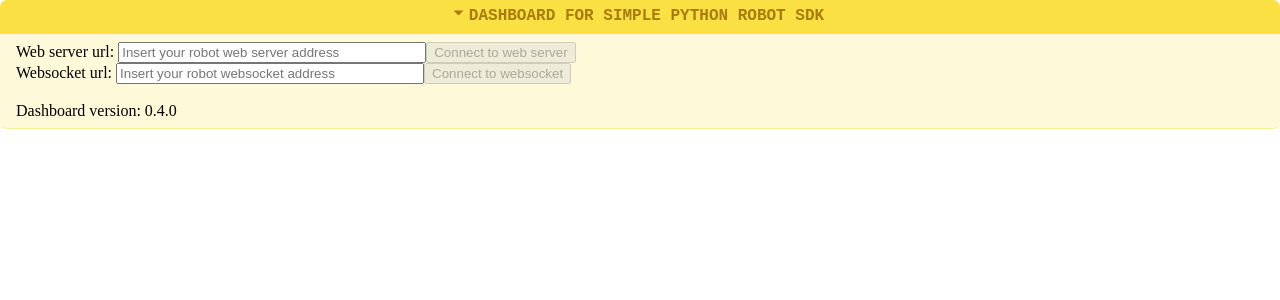
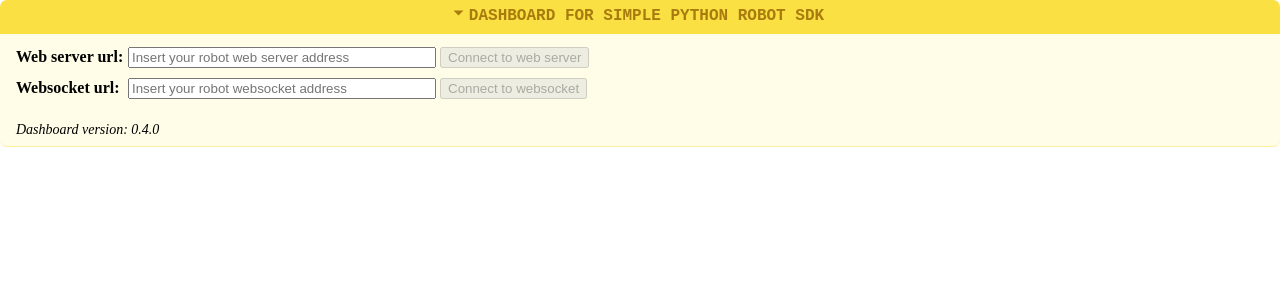
Before and after one commit to vellons/SimplePYBotDashboard, a Vue app: page / in a window 1280 px wide. Shown: the top 300 px of the page. Built offline with nearby package versions, Linux system fonts and the light colour scheme; what @meforma/vue-toaster would draw is missing.

Commit message:
Better UI

```diff
--- a/src/App.vue
+++ b/src/App.vue
@@ -13,8 +13,9 @@
       </template>
       <template #default>
         <ServomotorsGroup
-          v-if="!loadingRobotConfig && robotConfigAvailable && robotConfig.motors" :config="robotConfig.motors"
-          :motorStatus="lastWebSocketResponse.motors ? lastWebSocketResponse.motors : []" :webServerUrl="webServerUrl"/>
+            v-if="!loadingRobotConfig && robotConfigAvailable && robotConfig.motors" :config="robotConfig.motors"
+            :motorStatus="lastWebSocketResponse.motors ? lastWebSocketResponse.motors : []"
+            :webServerUrl="webServerUrl"/>
       </template>
     </CollapsibleBlock>
 
@@ -34,7 +35,7 @@
         id="configurations" class="home-collapse"
         :toggle-text="(!loadingRobotConfig && robotConfigAvailable) ? 'Configurations' : 'Dashboard for Simple Python Robot SDK'">
       <div>
-        <label for="web-server-url">Web server url: </label>
+        <label for="web-server-url" class="server-label">Web server url:</label>
         <input type="text" id="web-server-url" v-model="webServerUrl" class="server-input"
                placeholder="Insert your robot web server address" :disabled="robotConfigAvailable"/>
         <button v-if="!robotConfigAvailable" @click="connectToWebServer" :disabled="webServerUrl === ''"
@@ -45,10 +46,11 @@
           Close dashboard
         </button>
         <br/>
-        <label for="web-socket-url">Websocket url: </label>
+        <label for="web-socket-url" class="server-label">Websocket url:</label>
         <input type="text" id="web-socket-url" v-model="webSocketUrl" class="server-input"
                placeholder="Insert your robot websocket address" :disabled="webSocket !== null"/>
-        <button v-if="webSocket === null" @click="connectToWebSocket" :disabled="webSocketUrl === ''" class="main-button">
+        <button v-if="webSocket === null" @click="connectToWebSocket" :disabled="webSocketUrl === ''"
+                class="main-button">
           Connect to websocket
         </button>
         <button v-else @click="closeWebSocket" class="main-button">
@@ -61,7 +63,7 @@
       </div>
 
       <br>
-      <div>
+      <div class="version-label">
         Dashboard version: {{ appVersion }} <span v-if="commitSha" @click="setAllCommitSha">- {{ commitSha }}</span>
       </div>
     </CollapsibleBlock>
@@ -205,14 +207,27 @@ export default {
 
 <style scoped>
 .home-collapse {
-  margin-bottom: 15px;
+  margin-bottom: 12px;
+}
+
+.server-label {
+  min-width: 110px;
+  display: inline-block;
+  font-weight: bold;
 }
 
 .server-input {
   min-width: 300px;
+  margin: 5px 2px;
 }
 
 .main-button {
   cursor: pointer;
+  margin: 2px;
+}
+
+.version-label {
+  font-size: 14px;
+  font-style: italic;
 }
 </style>
--- a/src/components/CollapsibleBlock.vue
+++ b/src/components/CollapsibleBlock.vue
@@ -1,6 +1,6 @@
 <template>
   <div class="collapsible-block">
-    <input :id="id" class="toggle" type="checkbox" checked>
+    <input :id="id" class="toggle" type="checkbox" :checked="checked">
     <label v-if="type === 'lbl-toggle-text'" :for="id" class="lbl-toggle" :class="[type]"> {{ toggleText }} </label>
     <label v-if="type === 'left-toggle'" :for="id" class="lbl-toggle" :class="[type]">
       <slot name="header"/>
@@ -20,6 +20,10 @@ export default {
     id: {
       type: String,
       required: true
+    },
+    checked: {
+      type: Boolean,
+      default: true
     },
     type: {
       type: String,
@@ -41,34 +45,40 @@ input[type='checkbox'] {
 
 .lbl-toggle-text {
   display: block;
-  font-weight: bold;
-  font-family: monospace;
-  font-size: 1.0rem;
-  text-transform: uppercase;
-  text-align: center;
-  color: #A77B0E;
   background: #FAE042;
   padding: 7px;
   cursor: pointer;
   border-radius: 7px;
   transition: all 0.25s ease-out;
   min-height: 20px;
+
+  font-weight: bold;
+  font-family: monospace;
+  font-size: 16px;
+  text-transform: uppercase;
+  text-align: center;
+  color: #A77B0E;
 }
 
 .left-toggle {
   display: block;
   background: #FAE042;
-  padding-left: 7px;
+  padding: 10px 0 10px 7px;
   border-radius: 7px;
   transition: all 0.25s ease-out;
   min-height: 20px;
+
+  font-weight: bold;
+  font-family: monospace;
+  font-size: 16px;
+  color: #A77B0E;
 }
 
-.lbl-toggle-text:hover {
+.lbl-toggle:hover {
   color: #7C5A0B;
 }
 
-.lbl-toggle::before {
+.lbl-toggle-text::before {
   content: ' ';
   display: inline-block;
   border-top: 5px solid transparent;
@@ -77,6 +87,19 @@ input[type='checkbox'] {
   vertical-align: middle;
   margin-right: 8px;
   position: relative;
+  transform: translateY(-2px);
+  transition: transform .2s ease-out;
+}
+
+.left-toggle::before {
+  content: ' ';
+  display: inline-block;
+  border-top: 5px solid transparent;
+  border-bottom: 5px solid transparent;
+  border-left: 5px solid currentColor;
+  margin-left: 3px;
+  position: absolute;
+  top: 16px;
   transform: translateY(-2px);
   transition: transform .2s ease-out;
 }
@@ -101,7 +124,7 @@ input[type='checkbox'] {
 }
 
 .collapsible-content .content-inner {
-  background: rgba(250, 224, 66, .2);
+  background: rgba(250, 224, 66, 0.12);
   border-bottom: 1px solid rgba(250, 224, 66, .45);
   border-bottom-left-radius: 7px;
   border-bottom-right-radius: 7px;
--- a/src/components/RobotActions.vue
+++ b/src/components/RobotActions.vue
@@ -4,7 +4,7 @@
     <div v-if="robotConfig.poses" class="robot-actions-item robot-poses">
       <div class="robot-actions-item-title">Poses:</div>
       <label>
-        <select v-model="selectedPose">
+        <select v-model="selectedPose" style="min-width: 200px">
           <option disabled value="">Poses</option>
           <option v-for="(pose, name) in robotConfig.poses" :key="name" :value="name">{{ name }}</option>
         </select>
@@ -149,14 +149,17 @@ export default {
 
 .robot-actions-input {
   width: 50px;
+  margin: 0 2px;
 }
 
 .motors-text-area {
   min-width: 250px;
   min-height: 40px;
+  margin: 0 2px;
 }
 
 button {
   cursor: pointer;
+  margin: 0 2px;
 }
 </style>
```
